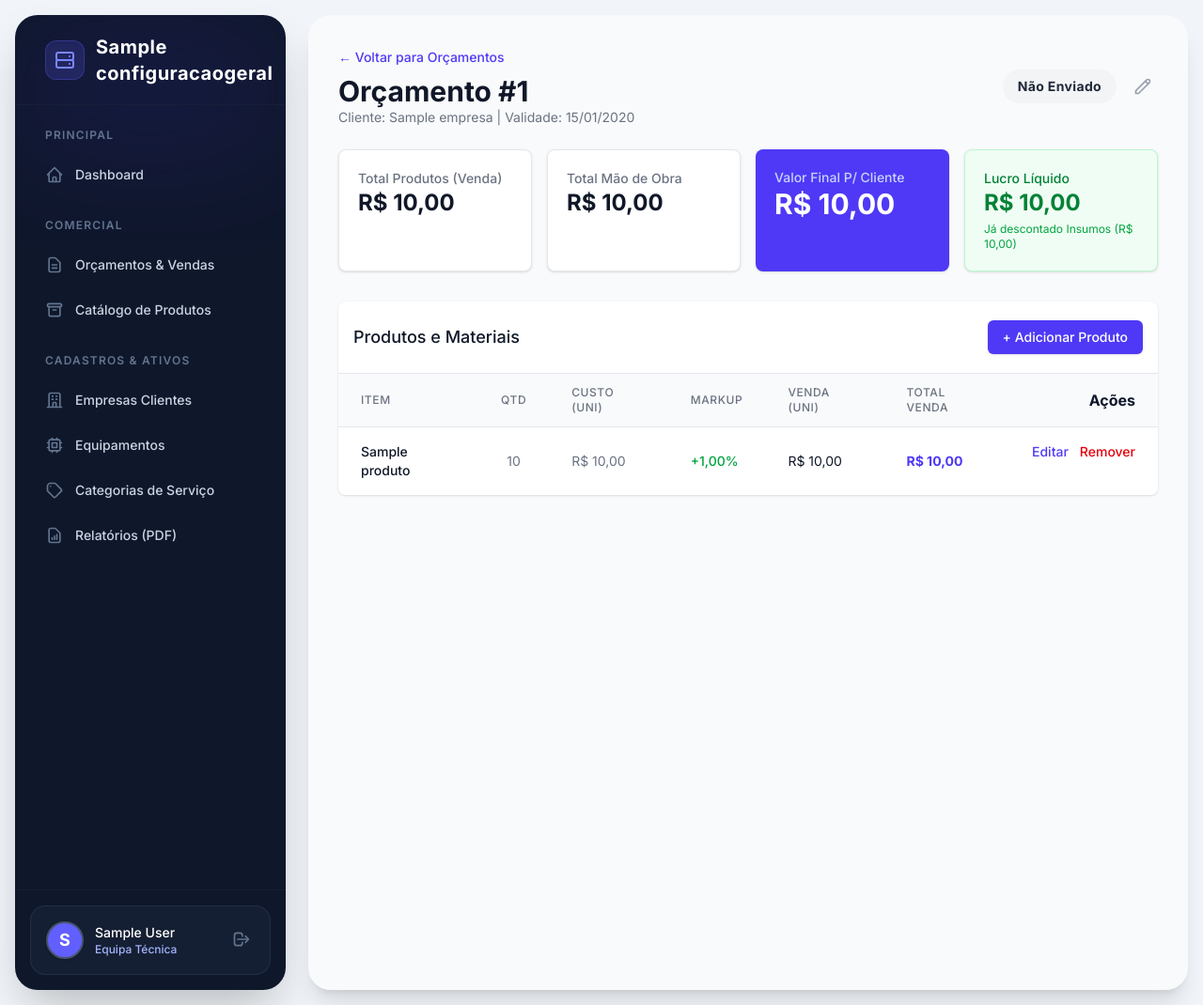
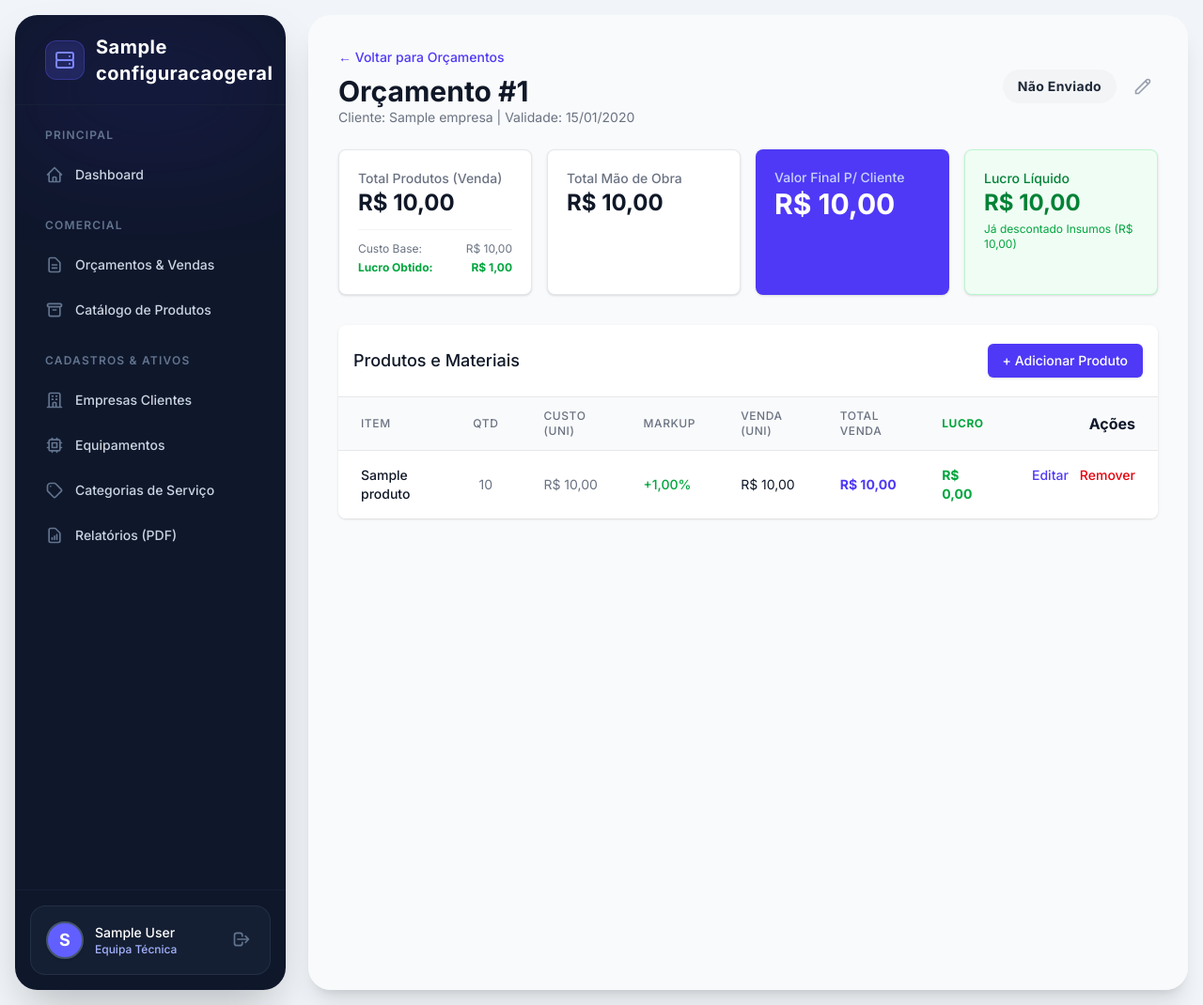
Before and after one commit to mod64bits/modos, a Django app: page /orcamentos/00000000-0000-0000-0000-000000000001/ in a window 1280 px wide. Shown: the whole page at 94% size. Run offline with Django 5.2, Linux system fonts and the light colour scheme; a user stored in the database is signed in; tables that the repository leaves empty hold one stand-in row (values such as "Sample post"); parts of the project's set-up code (start-up, migrations or seed data) failed here and were passed over; some libraries are stand-ins or nearby versions.

Commit message:
ORCAMENTO: lucro obtido

```diff
--- a/apps/orcamentos/views.py
+++ b/apps/orcamentos/views.py
@@ -27,7 +27,7 @@ class OrcamentoCreateView(LoginRequiredMixin, UserPassesTestMixin, CreateView):
         return self.request.user.is_staff
 
     def get_success_url(self):
-        return reverse_lazy('orcamento_detail', kwargs={'pk': self.object.pk})
+        return reverse_lazy('orcamentos:orcamento_detail', kwargs={'pk': self.object.pk})
 
 
 class OrcamentoDetailView(LoginRequiredMixin, UserPassesTestMixin, DetailView):
--- a/templates/orcamentos/orcamento_detail.html
+++ b/templates/orcamentos/orcamento_detail.html
@@ -33,18 +33,34 @@
 
         <!-- Dashboard Financeiro -->
         <div class="grid grid-cols-1 md:grid-cols-4 gap-4 mb-8">
-            <div class="bg-white p-5 rounded-lg shadow border border-gray-200">
-                <p class="text-sm font-medium text-gray-500">Total Produtos (Venda)</p>
-                <p class="text-2xl font-bold text-gray-900">R$ {{ orcamento.total_produtos_venda|floatformat:2|intcomma }}</p>
+            <div class="bg-white p-5 rounded-lg shadow border border-gray-200 flex flex-col justify-between">
+                <div>
+                    <p class="text-sm font-medium text-gray-500">Total Produtos (Venda)</p>
+                    <p class="text-2xl font-bold text-gray-900">R$ {{ orcamento.total_produtos_venda|floatformat:2|intcomma }}</p>
+                </div>
+                <!-- Display de Custos e Lucro no Card de Produtos -->
+                <div class="mt-3 pt-3 border-t border-gray-100 space-y-1">
+                    <p class="text-xs text-gray-500 flex justify-between">
+                        <span>Custo Base:</span>
+                        <span>R$ {{ orcamento.total_produtos_compra|floatformat:2|intcomma }}</span>
+                    </p>
+                    <p class="text-xs text-green-600 font-bold flex justify-between">
+                        <span>Lucro Obtido:</span>
+                        <span>R$ {{ orcamento.lucro_equipamentos|floatformat:2|intcomma }}</span>
+                    </p>
+                </div>
             </div>
+
             <div class="bg-white p-5 rounded-lg shadow border border-gray-200">
                 <p class="text-sm font-medium text-gray-500">Total Mão de Obra</p>
                 <p class="text-2xl font-bold text-gray-900">R$ {{ orcamento.total_mao_de_obra|floatformat:2|intcomma }}</p>
             </div>
+
             <div class="bg-indigo-600 p-5 rounded-lg shadow text-white">
                 <p class="text-sm font-medium text-indigo-200">Valor Final P/ Cliente</p>
                 <p class="text-3xl font-bold">R$ {{ orcamento.valor_total_orcamento|floatformat:2|intcomma }}</p>
             </div>
+
             <div class="bg-green-50 p-5 rounded-lg shadow border border-green-200">
                 <p class="text-sm font-medium text-green-700">Lucro Líquido</p>
                 <p class="text-2xl font-bold text-green-700">R$ {{ orcamento.lucro_total_liquido|floatformat:2|intcomma }}</p>
@@ -69,6 +85,7 @@
                             <th class="px-6 py-3 text-left text-xs font-medium text-gray-500 uppercase tracking-wider">Markup</th>
                             <th class="px-6 py-3 text-left text-xs font-medium text-gray-500 uppercase tracking-wider">Venda (Uni)</th>
                             <th class="px-6 py-3 text-left text-xs font-medium text-gray-500 uppercase tracking-wider">Total Venda</th>
+                            <th class="px-6 py-3 text-left text-xs font-bold text-green-600 uppercase tracking-wider">Lucro</th> <!-- COLUNA DE LUCRO -->
                             <th class="px-6 py-3 text-right">Ações</th>
                         </tr>
                     </thead>
@@ -81,13 +98,19 @@
                             <td class="px-6 py-4 text-sm text-green-600 font-medium">+{{ item.porcentagem_markup|floatformat:2|intcomma }}%</td>
                             <td class="px-6 py-4 text-sm text-gray-900">R$ {{ item.valor_unitario_venda|floatformat:2|intcomma }}</td>
                             <td class="px-6 py-4 text-sm font-bold text-indigo-600">R$ {{ item.valor_total_venda|floatformat:2|intcomma }}</td>
+
+                            <!-- COLUNA DE LUCRO: Calculada automaticamente pelo script Javascript no final da página -->
+                            <td class="px-6 py-4 text-sm font-bold text-green-600">
+                                R$ <span class="lucro-calculado" data-venda="{{ item.valor_unitario_venda }}" data-compra="{{ item.valor_unitario_compra_registrado }}" data-qtd="{{ item.quantidade }}">0,00</span>
+                            </td>
+
                             <td class="px-6 py-4 text-right flex justify-end space-x-3 items-center">
                                 <button type="button" onclick="abrirModalEditar('{{ item.id }}', '{{ item.produto.nome|escapejs }}', '{{ item.quantidade }}', '{{ item.porcentagem_markup }}', '{{ item.valor_unitario_compra_registrado }}')" class="text-indigo-600 hover:text-indigo-900 text-sm font-medium">Editar</button>
                                 <button type="button" onclick="abrirModalExcluir('{{ item.id }}', '{{ item.produto.nome|escapejs }}')" class="text-red-600 hover:text-red-900 text-sm font-medium">Remover</button>
                             </td>
                         </tr>
                         {% empty %}
-                        <tr><td colspan="7" class="px-6 py-8 text-center text-gray-500">Nenhum produto adicionado ainda.</td></tr>
+                        <tr><td colspan="8" class="px-6 py-8 text-center text-gray-500">Nenhum produto adicionado ainda.</td></tr>
                         {% endfor %}
                     </tbody>
                 </table>
@@ -268,6 +291,27 @@
         return valor.toLocaleString('pt-BR', { minimumFractionDigits: 2, maximumFractionDigits: 2 });
     }
 
+    // Calcula o lucro de cada item na tabela assim que a página carrega
+    document.addEventListener('DOMContentLoaded', function() {
+        const lucrosNaTabela = document.querySelectorAll('.lucro-calculado');
+
+        lucrosNaTabela.forEach(el => {
+            // Extrai os valores das tags data-*, limpando pontos de milhar e trocando vírgula por ponto para o JS processar
+            let vendaStr = el.getAttribute('data-venda').replace(/\./g, '').replace(',', '.');
+            let compraStr = el.getAttribute('data-compra').replace(/\./g, '').replace(',', '.');
+
+            let venda = parseFloat(vendaStr) || 0;
+            let compra = parseFloat(compraStr) || 0;
+            let qtd = parseInt(el.getAttribute('data-qtd')) || 1;
+
+            // Fórmula: (Preço Venda Unitário - Preço Compra Unitário) * Quantidade
+            let lucroTotalItem = (venda - compra) * qtd;
+
+            // Atualiza o texto na tabela
+            el.innerText = formatarMoedaBRL(lucroTotalItem);
+        });
+    });
+
     // Funções de Controlo dos Modais
     function fecharModal(modalId) {
         document.getElementById(modalId).classList.add('hidden');
```
Also changed, not shown: theme/static/css/dist/styles.css.
